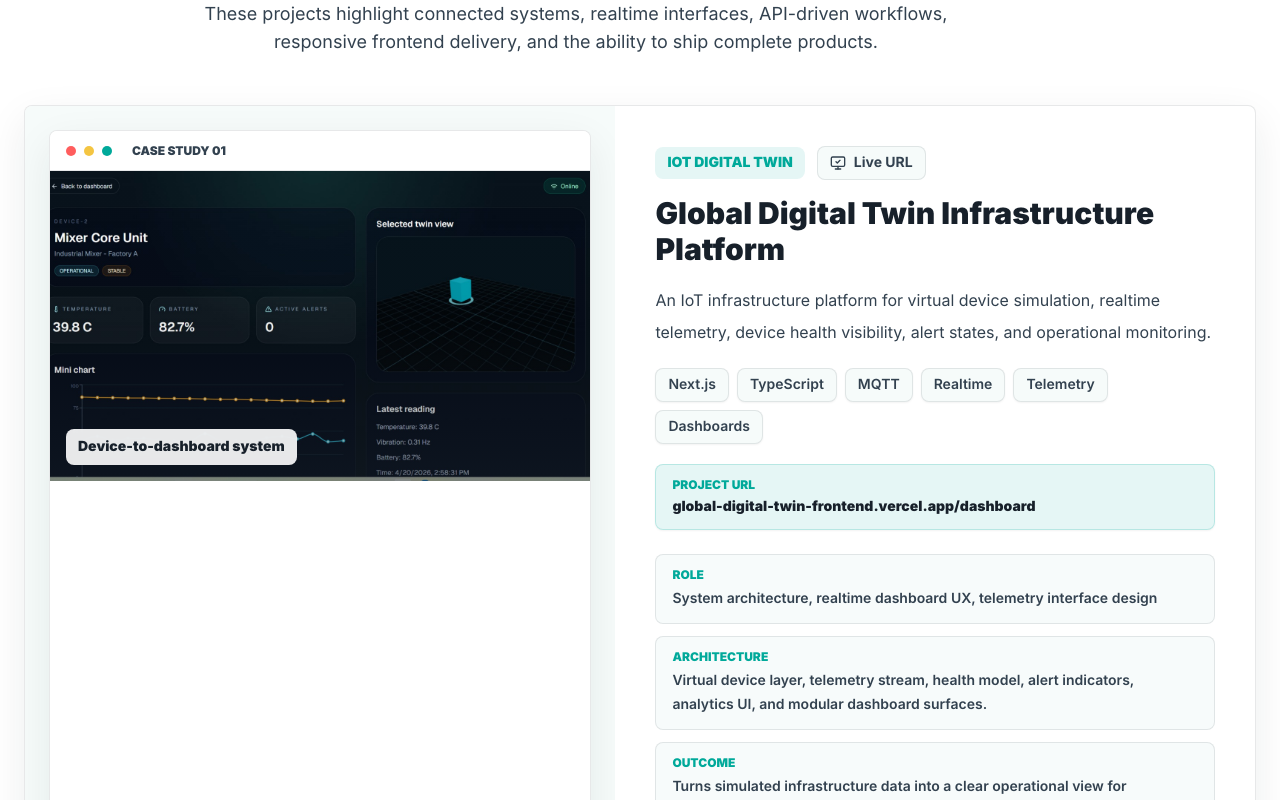
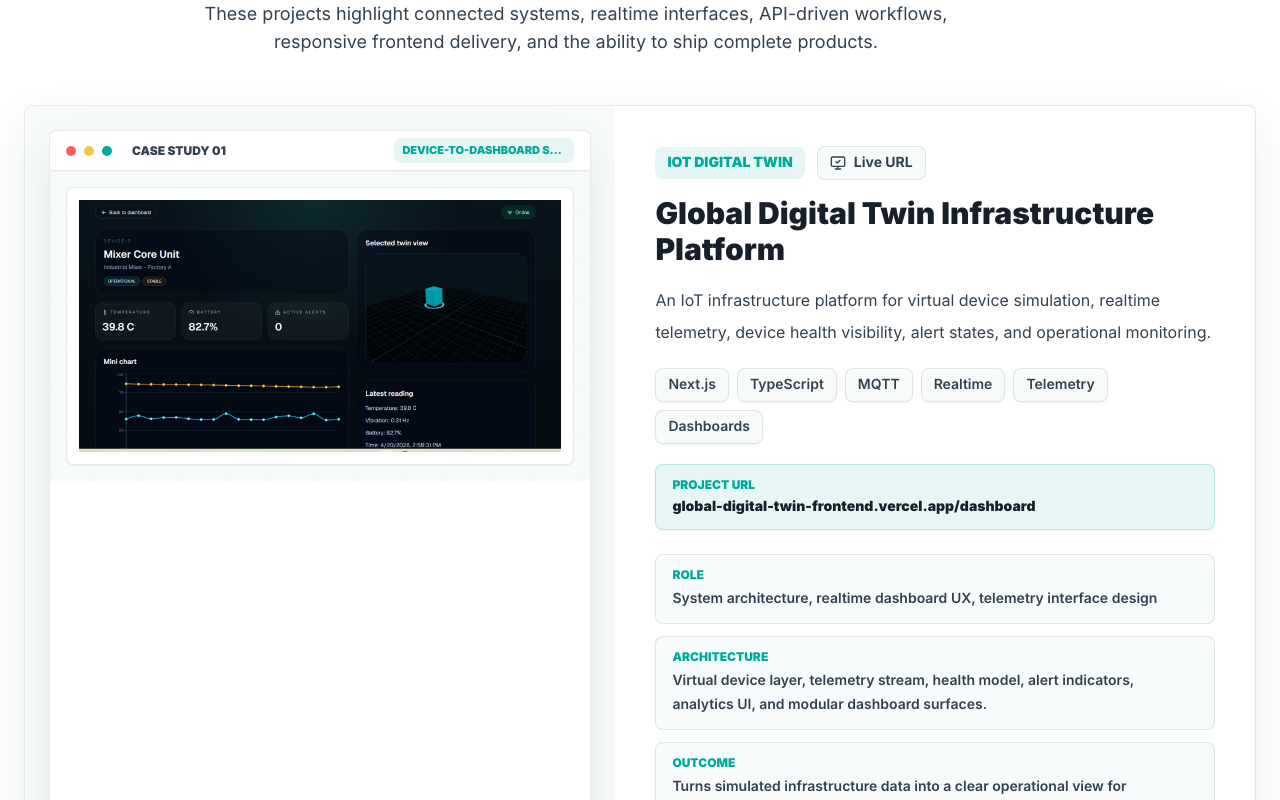
Before and after one commit to AhmedHadi77/ahmed-hadi-portfolio, a Next.js app: page / in a window 1280 px wide. Shown: the part 4260-5060 px from the top of the page. Built offline with nearby package versions, Linux system fonts and the light colour scheme.

Commit message:
Improve project screenshot framing

```diff
--- a/src/components/sections/projects-section.tsx
+++ b/src/components/sections/projects-section.tsx
@@ -56,20 +56,20 @@ export function ProjectsSection() {
                       <span className="ml-3 truncate text-xs font-black uppercase text-graphite">
                         Case study {String(index + 1).padStart(2, "0")}
                       </span>
+                      <span className="ml-auto hidden max-w-[180px] truncate rounded-lg bg-aqua/10 px-2 py-1 text-[11px] font-black uppercase text-aqua sm:inline-block">
+                        {project.highlight}
+                      </span>
                     </div>
-                    <div className="relative h-[280px] overflow-hidden sm:h-[310px]">
+                    <div className="relative h-[280px] overflow-hidden bg-mist sm:h-[310px]">
+                      <div className="absolute inset-0 engineered-grid opacity-30" />
+                      <div className="absolute inset-3 overflow-hidden rounded-lg border border-ink/10 bg-white shadow-sm sm:inset-4">
                         <Image
                           src={project.image}
                           alt={project.title}
                           fill
                           sizes="(min-width: 1024px) 45vw, 100vw"
-                        className="object-cover transition duration-700 group-hover:scale-105"
+                          className="object-contain p-2 transition duration-700 group-hover:scale-[1.02] sm:p-3"
                         />
-                      <div className="absolute inset-0 bg-gradient-to-t from-ink/50 via-ink/5 to-transparent" />
-                      <div className="absolute bottom-4 left-4 right-4">
-                        <div className="inline-flex rounded-lg bg-white/90 px-3 py-2 text-sm font-black text-ink backdrop-blur">
-                          {project.highlight}
-                        </div>
                       </div>
                     </div>
                   </div>
```
Lines whose indentation alone changed are shown as unchanged.
